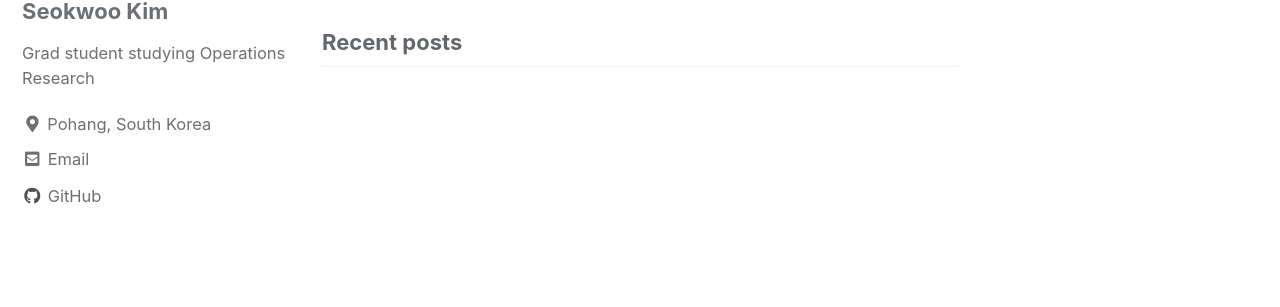
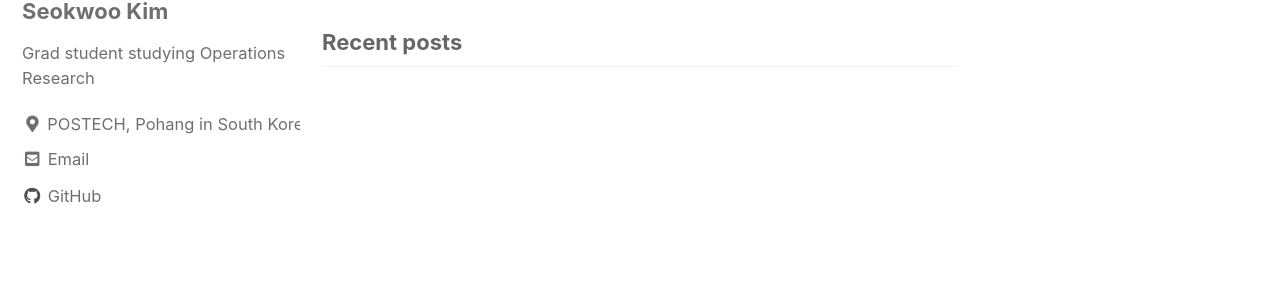
Before and after one commit to lagrangian94/lomanope.github.io, a Jekyll site: the page built from index.html, in a window 1280 px wide. Shown: the part 113-420 px from the top of the page. Built offline with Jekyll 4.4.1, drawn with Linux system fonts in a browser that asks for light colours; cached includes are drawn as plain includes; the list of posts is cut into pages by our own code.

Commit message:
location change

```diff
--- a/_config.yml
+++ b/_config.yml
@@ -96,7 +96,7 @@ author:
   name             : "Seokwoo Kim"
   avatar           : # path of avatar image, e.g. "/assets/images/bio-photo.jpg"
   bio              : "Grad student studying Operations Research"
-  location         : "Pohang, South Korea"
+  location         : "POSTECH, Pohang in South Korea"
   email            :
   links:
     - label: "Email"
```
